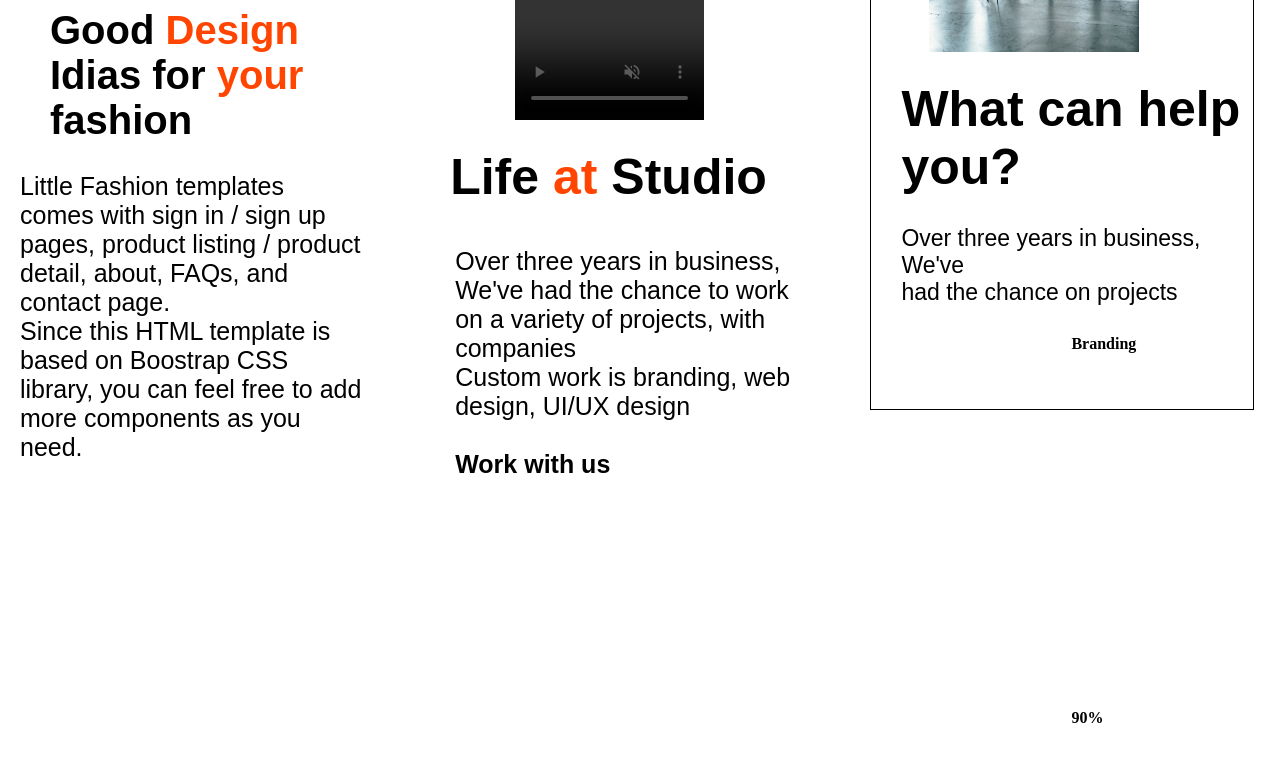
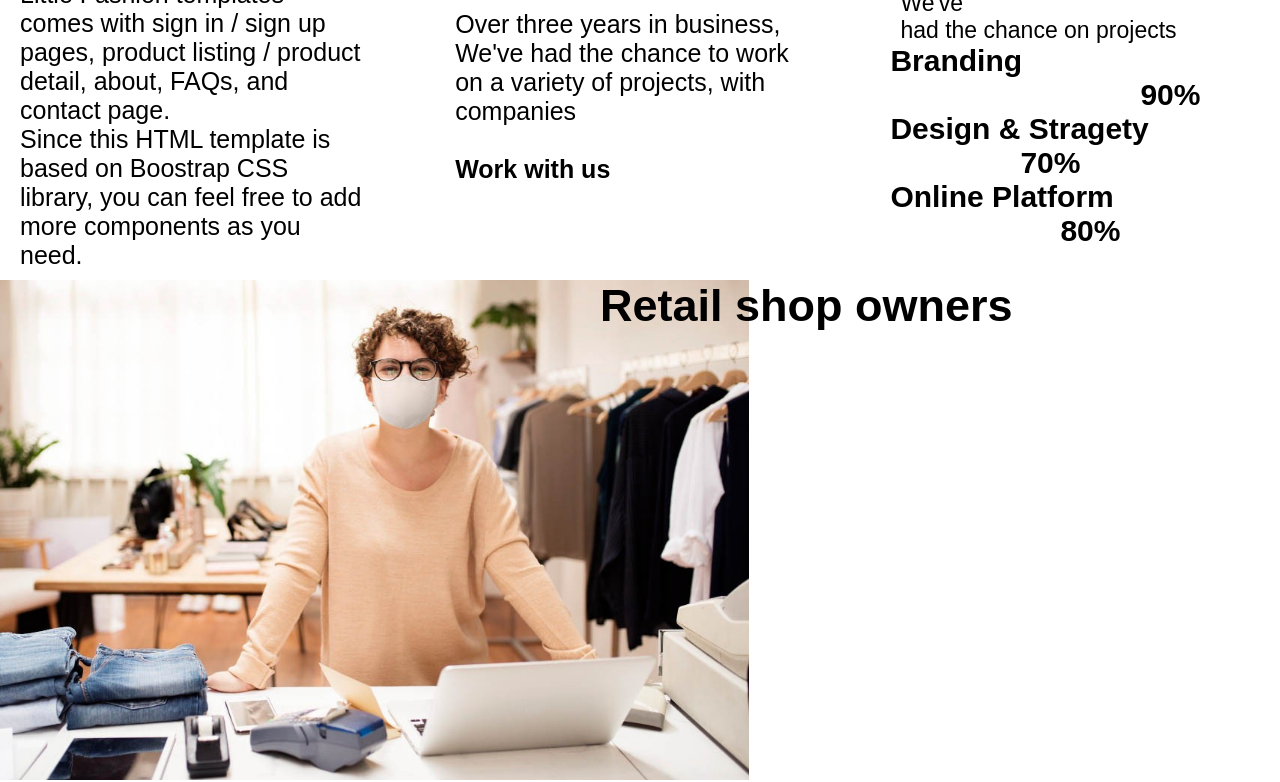
Before and after one commit to Muskantam26/newproject, a plain HTML site: page index.html in a window 1280 px wide. Shown: the part 1375-2157 px from the top of the page. Drawn offline with Linux system fonts and the light colour scheme; grey boxes are pictures that could not be loaded.

Commit message:
updation

```diff
--- a/index.html
+++ b/index.html
@@ -58,7 +58,7 @@
                 <div class="homee"><a href="">:How we work:</a><video src="WhatsApp Video 2024-12-06 at 1.26.44 AM.mp4" controls muted autoplay loop width="500px"></video><br><b><p>Life <span>at</span> Studio</p></b>
                     <p class="pa">Over three years in business, We've had the chance to work on a variety of projects, with companies<br>
 
-                    Custom work is branding, web design, UI/UX design<br><br>
+                    <br>
 
                    <b> Work with us</p></b></div>
                 <div  class="homm"><a href="">:capabilites:</a><img src="7py7oig1.png" alt="">
@@ -68,23 +68,30 @@
 
                   <div class="br">
                       <b><span>Branding</span></b>
-                     <b> <span>90%</span></b>
-                   <!-- Design & Stragety<br>
-                    Online Platform   <br>
+                     <b> <span class="nine">90%</span></b>
+                  <b> <span class="sp"> Design & Stragety</span></b>
+                      <b><span class="st">70%</span></b>
+                   <b><span> Online Platform </span></b>
+                   <b><span class="pl">80%</span></b>
                     <div>
-                        90%<br>
-                        70%<br>
-                        80%<br>
-                    </div> -->
+
                     </div>
-                    Explore products
+                    </div>
+
                   </div>
 
 
 
      </div>
         </section>
+        <section id="ret">
 
+            <div>
+             <div class="img"><img src="p0ensr7p.png" alt=""></div>
+             <div class="retail"> <h1>Retail shop owners </h1></div>
+
+            </div>
+        </section>
 
     </main>
 </body>
--- a/style.css
+++ b/style.css
@@ -110,7 +110,7 @@
 }
 #hm div{
     width: 100%;
-     height: 90vh;
+      /* height: 90vh;     */
     display: flex;
     flex-wrap: wrap;
     gap: 4%;
@@ -132,7 +132,7 @@
 }
 #hm .homeab{
      /* border: 1px solid black;  */
-    height: 100%;
+    height: 200%;
     width: 30%;
     display: flex;
     flex-wrap: wrap;
@@ -172,7 +172,7 @@
 }
 #hm .homee{
      /* border: 1px solid black;   */
-    height: 100%;
+    height: 200%;
     width: 30%;
     display: flex;
     flex-wrap: wrap;
@@ -188,8 +188,8 @@
     width: 20px;
 } */
 #hm .homm{
-     border: 1px solid black;
-    height: 100%;
+     /* border: 1px solid black; */
+     height: 200%;
     width: 30%;
     display: flex;
     flex-wrap: wrap;
@@ -282,5 +282,42 @@
 #hm .homm .br span{
     display: flex;
     flex-wrap: wrap;
-    margin-left: 200px;
+    font-size: 30px;
+    padding-left: 20px;
+    font-family: Arial, Helvetica, sans-serif;
+
 }
+#hm .homm .br .nine{
+         margin-left: 250px;
+}
+#hm .homm .br .sp{
+    display: flex;
+    font-size: 30px;
+     gap: 200px;
+     display: flex;
+     flex-wrap: wrap;
+}
+#hm .homm .br .st{
+    margin-left: 130px;
+}
+#hm .homm .br .pl{
+    margin-left: 170px;
+    display: flex;
+    flex-wrap: wrap;
+}
+
+#ret div{
+     /* border: 1px solid black;  */
+     display: flex;
+}
+#ret .img{
+    height: 500px;
+    width: 500px;
+
+
+}
+#ret .retail{
+    font-size: 30px;
+    font-family: Arial, Helvetica, sans-serif;
+    padding-left: 100px;
+}
```
Also changed, not shown: p0ensr7p.png (added).
